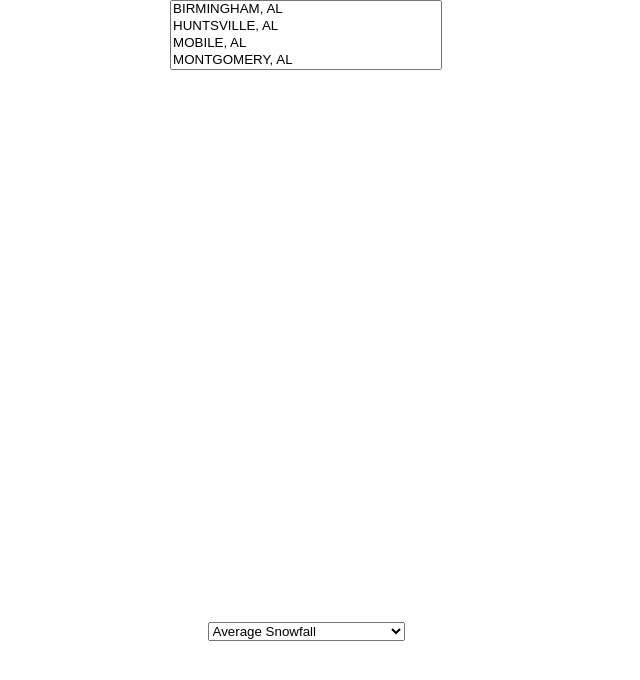
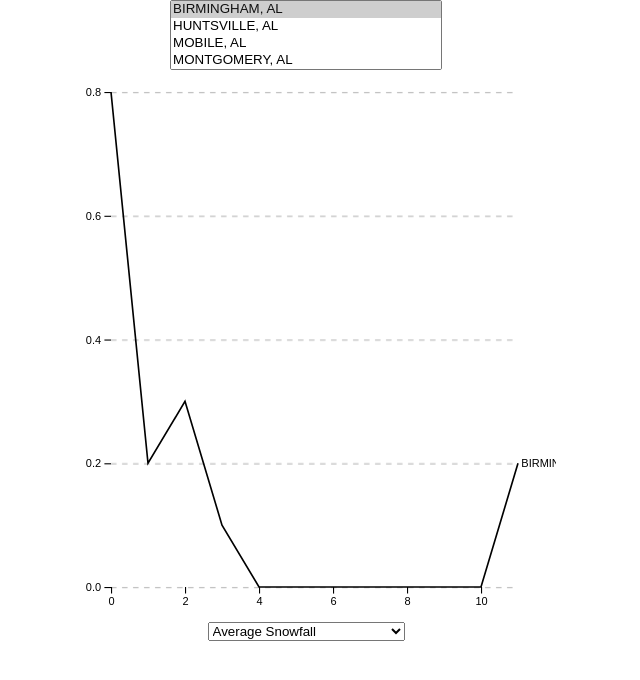
Before and after one commit to DaleMatthews/weather-compare, a React (Create React App) app in the folder weather-compare-app/: page / in a window 1280 px wide. Shown: the top 680 px of the page, without its empty margins (334-974 px from the left). Built offline with nearby package versions, Linux system fonts and the light colour scheme; the HTML template or start-up script is replaced by a standard one.

Commit message:
Update selectedCities reducer with initalState and update components to listen for state.

```diff
--- a/weather-compare-app/src/components/CitySelection/CitySelection.js
+++ b/weather-compare-app/src/components/CitySelection/CitySelection.js
@@ -1,26 +1,47 @@
-import React from "react";
+import React, { Component } from "react";
 import { connect } from "react-redux";
 import WeatherData from "../../data/weather-data.json";
 import { setCitySelection } from "../../redux/actions";
+import { getSelectedCityData } from "../../redux/selectors";
 
-const CitySelection = ({ setCitySelection }) => {
+class CitySelection extends Component {
+  componentDidMount() {
+    this.props.setCitySelection(
+      this.props.cities.filter(o => o).map(o => o.id)
+    );
+  }
+
+  handleSelect(e) {
+    this.props.setCitySelection(
+      [...e.target.options].filter(o => o.selected).map(o => o.value)
+    );
+  }
+
+  render() {
     const cities = Object.keys(WeatherData);
     const cityOptions = cities.map(city => <option key={city}>{city}</option>);
-
     return (
       <div>
         <select
           multiple
-        onChange={e =>
-          setCitySelection(
-            [...e.target.options].filter(o => o.selected).map(o => o.value)
-          )
-        }
+          value={this.props.cities.filter(o => o).map(o => o.id)}
+          onChange={e => this.handleSelect(e)}
         >
           {cityOptions}
         </select>
       </div>
     );
+  }
+}
+
+const mapStateToProps = state => {
+  const { selectedCities, selectedDataset } = state;
+  const cities = getSelectedCityData(state, selectedCities, selectedDataset);
+  return { cities };
 };
 
-export default connect(null, { setCitySelection })(CitySelection);
+const mapDispatchToProps = {
+  setCitySelection
+};
+
+export default connect(mapStateToProps, mapDispatchToProps)(CitySelection);
--- a/weather-compare-app/src/redux/reducers/selectedCities.js
+++ b/weather-compare-app/src/redux/reducers/selectedCities.js
@@ -1,6 +1,8 @@
 import { SET_CITY_SELECTION } from "../actionTypes";
 
-const selectedCities = (state = [], action) => {
+const initialState = ["BIRMINGHAM, AL", null];
+
+const selectedCities = (state = initialState, action) => {
   switch (action.type) {
     case SET_CITY_SELECTION: {
       return action.payload.cities;
--- a/weather-compare-app/src/redux/selectors.js
+++ b/weather-compare-app/src/redux/selectors.js
@@ -1,15 +1,17 @@
-import WeatherData from '../data/weather-data.json';
+import WeatherData from "../data/weather-data.json";
 
 export const getSelectedCityData = (store, selectedCities, selectedDataset) => {
-  return selectedCities.map(c => ({
+  return selectedCities
+    .filter(o => o)
+    .map(c => {
+      return {
         id: c,
-    values: WeatherData[c][selectedDataset]
-      .slice(0, 12)
-      .map((d, idx) => {
+        values: WeatherData[c][selectedDataset].slice(0, 12).map((d, idx) => {
           return {
             date: idx,
             temperature: d
           };
         })
-  }));
       };
+    });
+};
```
Lines whose indentation alone changed are shown as unchanged.
